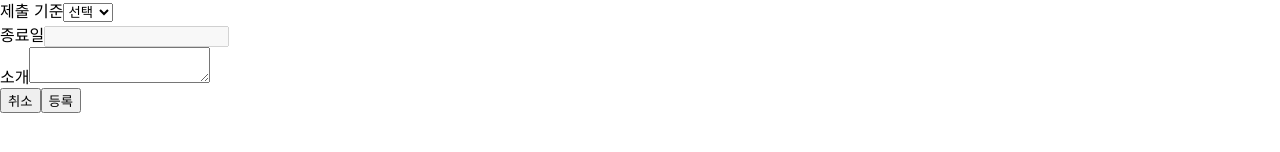
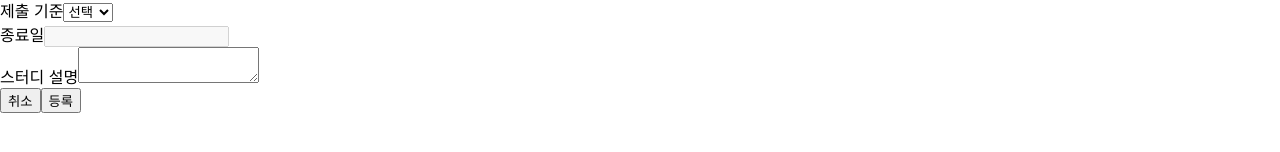
Before and after one commit to seoyeonDev/Su-p, a React (Create React App) app in the folder Frontend/: page /createStudygroup in a window 1280 px wide. Shown: the part 252-404 px from the top of the page. Built offline with nearby package versions, Linux system fonts and the light colour scheme.

Commit message:
#525 : 김혜원 : studygroup : create and update studygroup 소개에서 스터디그룹 설명으로 변경

```diff
--- a/Frontend/src/pages/studygroup/CreateStudygroup.js
+++ b/Frontend/src/pages/studygroup/CreateStudygroup.js
@@ -213,7 +213,7 @@ function CreateStudygroup() {
                 </div>
                 <div>
                     <div>
-                        <label>소개</label>
+                        <label>스터디 설명</label>
                         <textarea name="study_desc" value={formData.study_desc} onChange={handleChange}></textarea>
                     </div>
                 </div>
--- a/Frontend/src/pages/studygroup/UpdateStudygroup.js
+++ b/Frontend/src/pages/studygroup/UpdateStudygroup.js
@@ -227,7 +227,7 @@ function UpdateStudygroup() {
                 </div>
                 <div>
                     <div>
-                        <label>소개</label>
+                        <label>스터디 설명</label>
                         <textarea name="study_desc" value={formData.study_desc} onChange={handleChange}></textarea>
                     </div>
                 </div>
```
